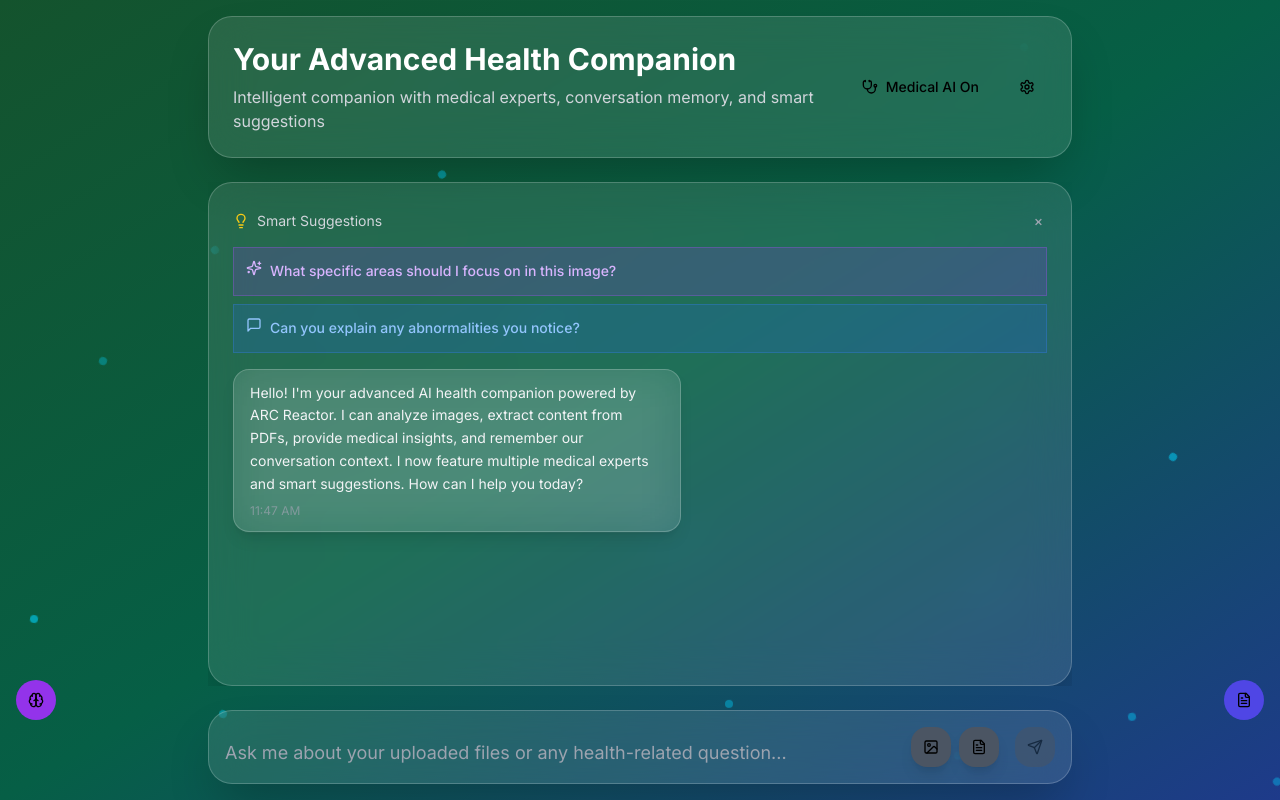
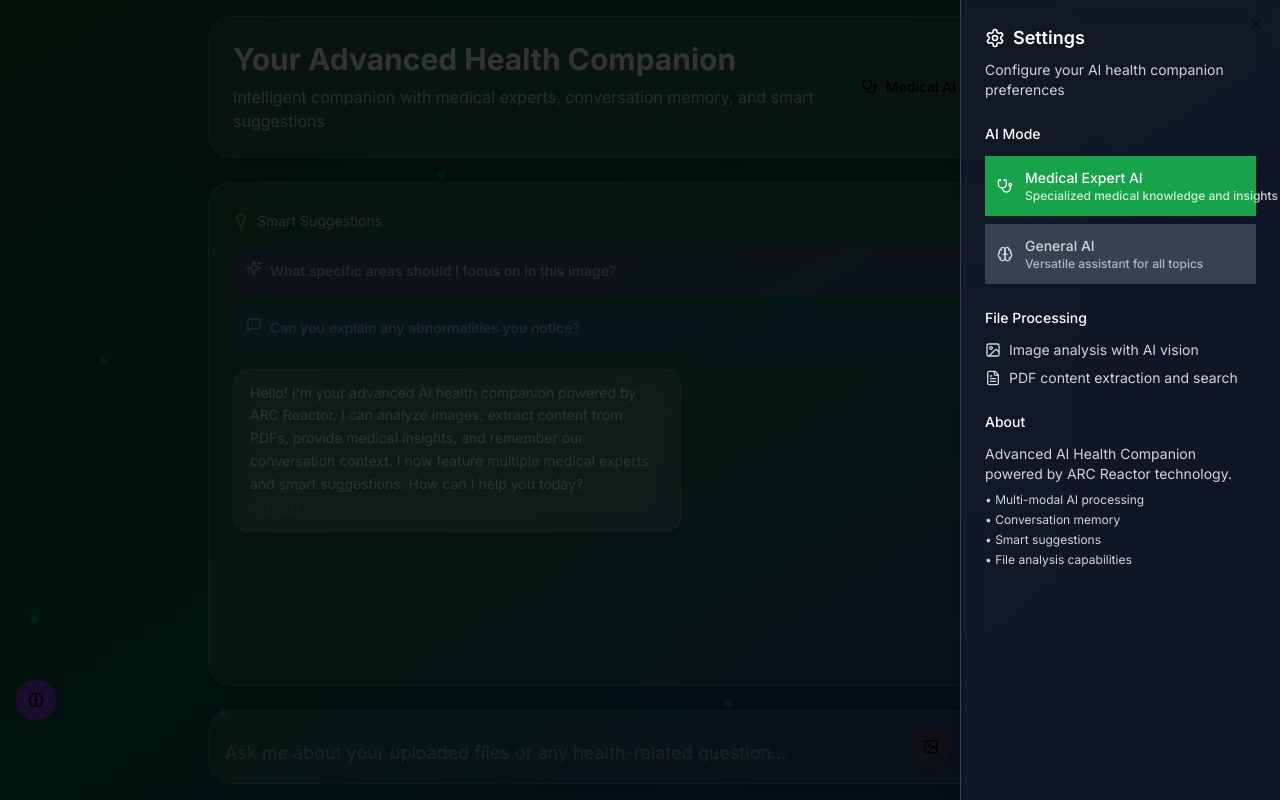
Before and after one commit to rana-jatin/SwasthyaSetu, a React (Vite) app: page / in a window 1280 px wide. Both pictures are taken after a click on the button 1027 px from the left and 87 px from the top of the page. Built offline with nearby package versions, Linux system fonts and the light colour scheme.

Commit message:
Fix: Settings button not working
Fixes the functionality of the settings button.

```diff
--- a/src/components/ChatbotInterface.tsx
+++ b/src/components/ChatbotInterface.tsx
@@ -15,6 +15,7 @@ import { SmartSuggestions } from './SmartSuggestions';
 import { MessageBubble } from './MessageBubble';
 import { AdvancedTypingIndicator } from './AdvancedTypingIndicator';
 import { EnhancedFileManager } from './EnhancedFileManager';
+import SettingsPanel from './SettingsPanel';
 
 interface Message {
   id: string;
@@ -149,7 +150,6 @@ const ChatbotInterface = () => {
         name: file.name,
         type: 'image',
         url: fileUrl,
-        uploadDate: new Date(),
         analysis,
         metadata: {
           size: file.size,
@@ -455,9 +455,14 @@ const ChatbotInterface = () => {
                   {useMedicalExperts ? 'Medical AI On' : 'Medical AI Off'}
                 </Button>
 
-                <Button variant="ghost" size="icon">
-                  <Settings className="w-5 h-5" />
-                </Button>
+                <SettingsPanel
+                  useMedicalExperts={useMedicalExperts}
+                  onToggleMedicalExperts={setUseMedicalExperts}
+                >
+                  <Button variant="ghost" size="icon">
+                    <Settings className="w-5 h-5" />
+                  </Button>
+                </SettingsPanel>
               </div>
             </div>
           </div>
--- /dev/null
+++ b/src/components/SettingsPanel.tsx
@@ -0,0 +1,110 @@
+
+import React from 'react';
+import { Sheet, SheetContent, SheetDescription, SheetHeader, SheetTitle, SheetTrigger } from '@/components/ui/sheet';
+import { Button } from '@/components/ui/button';
+import { Settings, Stethoscope, Brain, FileText, Image } from 'lucide-react';
+import { cn } from '@/lib/utils';
+
+interface SettingsPanelProps {
+  useMedicalExperts: boolean;
+  onToggleMedicalExperts: (value: boolean) => void;
+  children: React.ReactNode;
+}
+
+const SettingsPanel: React.FC<SettingsPanelProps> = ({
+  useMedicalExperts,
+  onToggleMedicalExperts,
+  children
+}) => {
+  return (
+    <Sheet>
+      <SheetTrigger asChild>
+        {children}
+      </SheetTrigger>
+      <SheetContent className="w-80 bg-gray-900/95 backdrop-blur-md border-gray-700">
+        <SheetHeader>
+          <SheetTitle className="text-white flex items-center gap-2">
+            <Settings className="w-5 h-5" />
+            Settings
+          </SheetTitle>
+          <SheetDescription className="text-gray-300">
+            Configure your AI health companion preferences
+          </SheetDescription>
+        </SheetHeader>
+
+        <div className="space-y-6 mt-6">
+          {/* Medical AI Toggle */}
+          <div className="space-y-3">
+            <h3 className="text-sm font-medium text-white">AI Mode</h3>
+            <div className="grid grid-cols-1 gap-2">
+              <Button
+                onClick={() => onToggleMedicalExperts(true)}
+                variant={useMedicalExperts ? "default" : "secondary"}
+                className={cn(
+                  "justify-start gap-3 h-auto p-3",
+                  useMedicalExperts
+                    ? "bg-green-600 hover:bg-green-700 text-white"
+                    : "bg-gray-700 hover:bg-gray-600 text-gray-300"
+                )}
+              >
+                <Stethoscope className="w-4 h-4" />
+                <div className="text-left">
+                  <div className="font-medium">Medical Expert AI</div>
+                  <div className="text-xs opacity-80">Specialized medical knowledge and insights</div>
+                </div>
+              </Button>
+
+              <Button
+                onClick={() => onToggleMedicalExperts(false)}
+                variant={!useMedicalExperts ? "default" : "secondary"}
+                className={cn(
+                  "justify-start gap-3 h-auto p-3",
+                  !useMedicalExperts
+                    ? "bg-blue-600 hover:bg-blue-700 text-white"
+                    : "bg-gray-700 hover:bg-gray-600 text-gray-300"
+                )}
+              >
+                <Brain className="w-4 h-4" />
+                <div className="text-left">
+                  <div className="font-medium">General AI</div>
+                  <div className="text-xs opacity-80">Versatile assistant for all topics</div>
+                </div>
+              </Button>
+            </div>
+          </div>
+
+          {/* File Processing Settings */}
+          <div className="space-y-3">
+            <h3 className="text-sm font-medium text-white">File Processing</h3>
+            <div className="space-y-2 text-sm text-gray-300">
+              <div className="flex items-center gap-2">
+                <Image className="w-4 h-4" />
+                <span>Image analysis with AI vision</span>
+              </div>
+              <div className="flex items-center gap-2">
+                <FileText className="w-4 h-4" />
+                <span>PDF content extraction and search</span>
+              </div>
+            </div>
+          </div>
+
+          {/* About Section */}
+          <div className="space-y-3">
+            <h3 className="text-sm font-medium text-white">About</h3>
+            <div className="text-sm text-gray-300 space-y-2">
+              <p>Advanced AI Health Companion powered by ARC Reactor technology.</p>
+              <div className="space-y-1 text-xs">
+                <div>• Multi-modal AI processing</div>
+                <div>• Conversation memory</div>
+                <div>• Smart suggestions</div>
+                <div>• File analysis capabilities</div>
+              </div>
+            </div>
+          </div>
+        </div>
+      </SheetContent>
+    </Sheet>
+  );
+};
+
+export default SettingsPanel;
```
